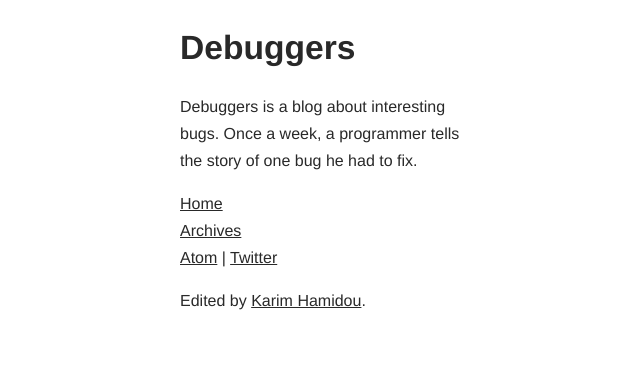
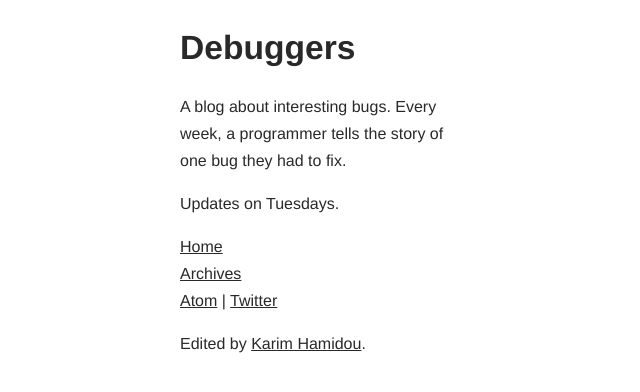
Before and after one commit to khamidou/debuggers, a Jekyll site: the page built from index.html, in a window 1280 px wide. Shown: the top 392 px of the page, without its empty margins (0-640 px from the left). Built offline with Jekyll 4.4.1, drawn with Linux system fonts in a browser that asks for light colours.

Commit message:
Clarified sentence

```diff
--- a/_layouts/default.html
+++ b/_layouts/default.html
@@ -21,9 +21,12 @@
 
           <div class="row">
               <div class="c4 leftCol">
-                  <h2>Debuggers</h2>
+                  <h2><a href="/">Debuggers</a></h2>
                   <p>
-                      Debuggers is a blog about interesting bugs. Once a week, a programmer tells the story of one bug he had to fix.
+                      A blog about interesting bugs. Every week, a programmer tells the story of one bug they had to fix.
+                  </p>
+                  <p>
+                      Updates on Tuesdays.
                   </p>
                   <ul>
                       <li><a href="/home.html">Home</a></li>
--- a/css/main.css
+++ b/css/main.css
@@ -27,6 +27,9 @@ p { margin: 1em 0; }
 a { color: #292929; }
 a:hover   { color: #999999; }
 a:visited { color: #707070; }
+
+h2 a { text-decoration: none; }
+h2 a:visited { color: #292929; }
 
 /*****************************************************************************/
 /*
```
